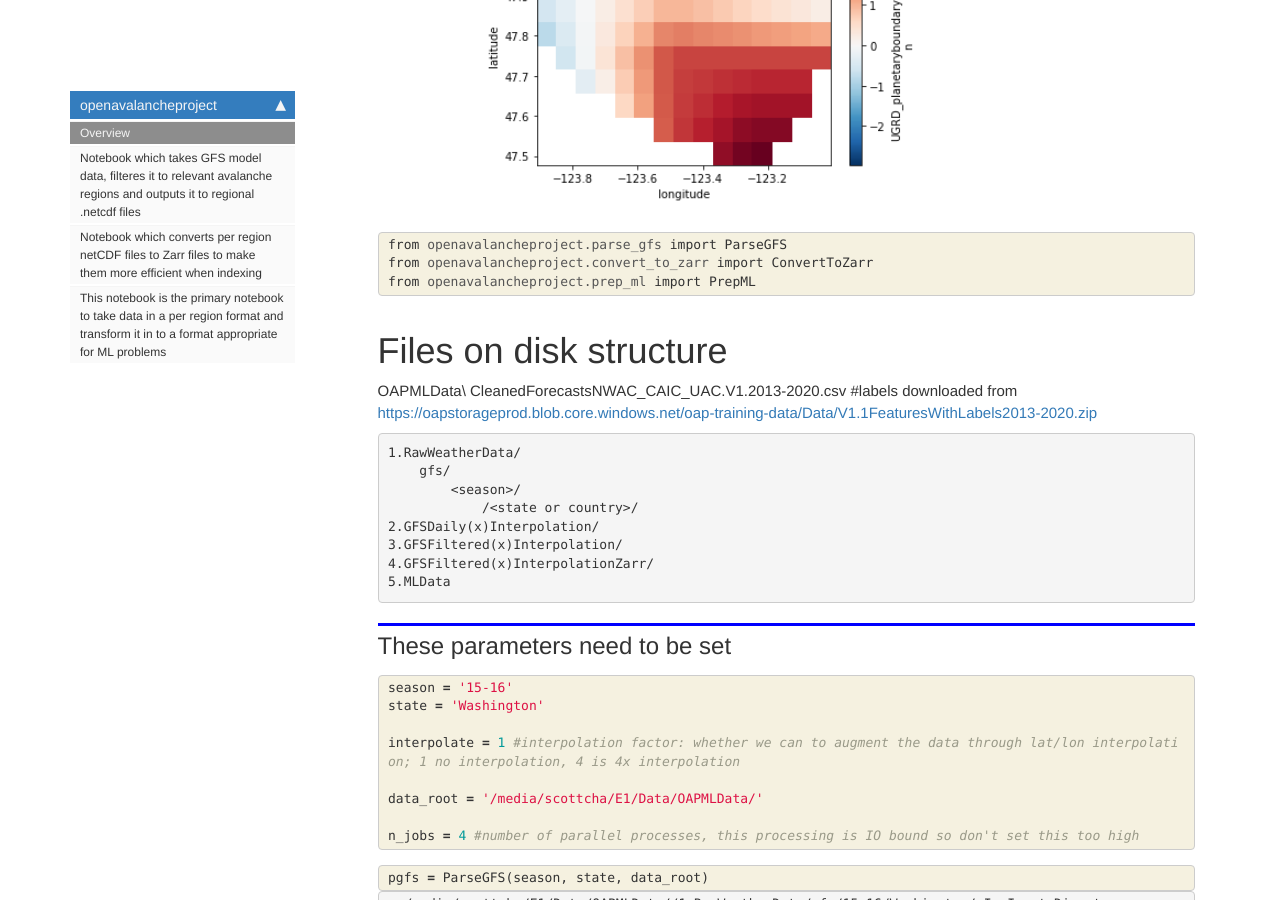
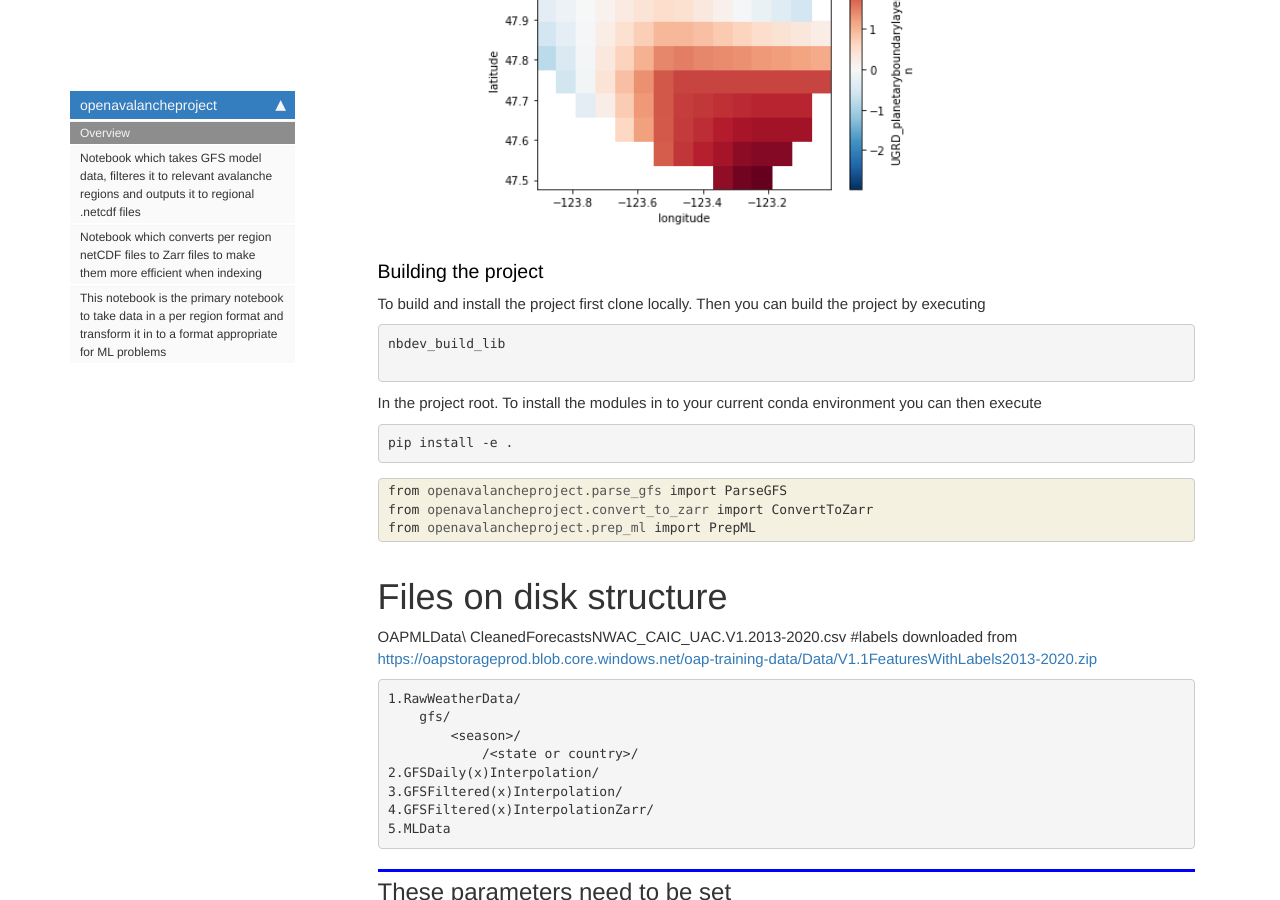
Before and after one commit to scottcha/OpenAvalancheProject, a Jekyll site: the page built from docs/index.html, in a window 1280 px wide and 900 px high, scrolled down 7715 px. Built offline with Jekyll 4.4.1, drawn with Linux system fonts in a browser that asks for light colours; nearby versions of some CDN libraries; comment, search, counter and statistics services are not loaded; some of the changed text lies outside the part shown.

Commit message:
Deploy tutorial to docs

```diff
--- a/docs/index.html
+++ b/docs/index.html
@@ -139,6 +139,21 @@ For example if our past path in this example is:</p>
 <p><img src="/openavalancheproject/images/US_Avy_Regions.png" alt="US Avalanche Regions"></p>
 <p>And then this is what it looks like when filtered to only the Olympics avalanche region (the small one in the top left of the US regions):</p>
 <p><img src="/openavalancheproject/images/Wind_Region_Example.png" alt="Olympics Wind Component"></p>
+
+</div>
+</div>
+</div>
+<div class="cell border-box-sizing text_cell rendered"><div class="inner_cell">
+<div class="text_cell_render border-box-sizing rendered_html">
+<h3 id="Building-the-project">Building the project<a class="anchor-link" href="#Building-the-project"> </a></h3><p>To build and install the project first clone locally.
+Then you can build the project by executing</p>
+
+<pre><code>nbdev_build_lib
+
+</code></pre>
+<p>In the project root.  To install the modules in to your current conda environment you can then execute</p>
+
+<pre><code>pip install -e .</code></pre>
 
 </div>
 </div>
```
Also changed, not shown: other parts of docs/index.html (+1 -1 lines), README.md, 1 other file.
